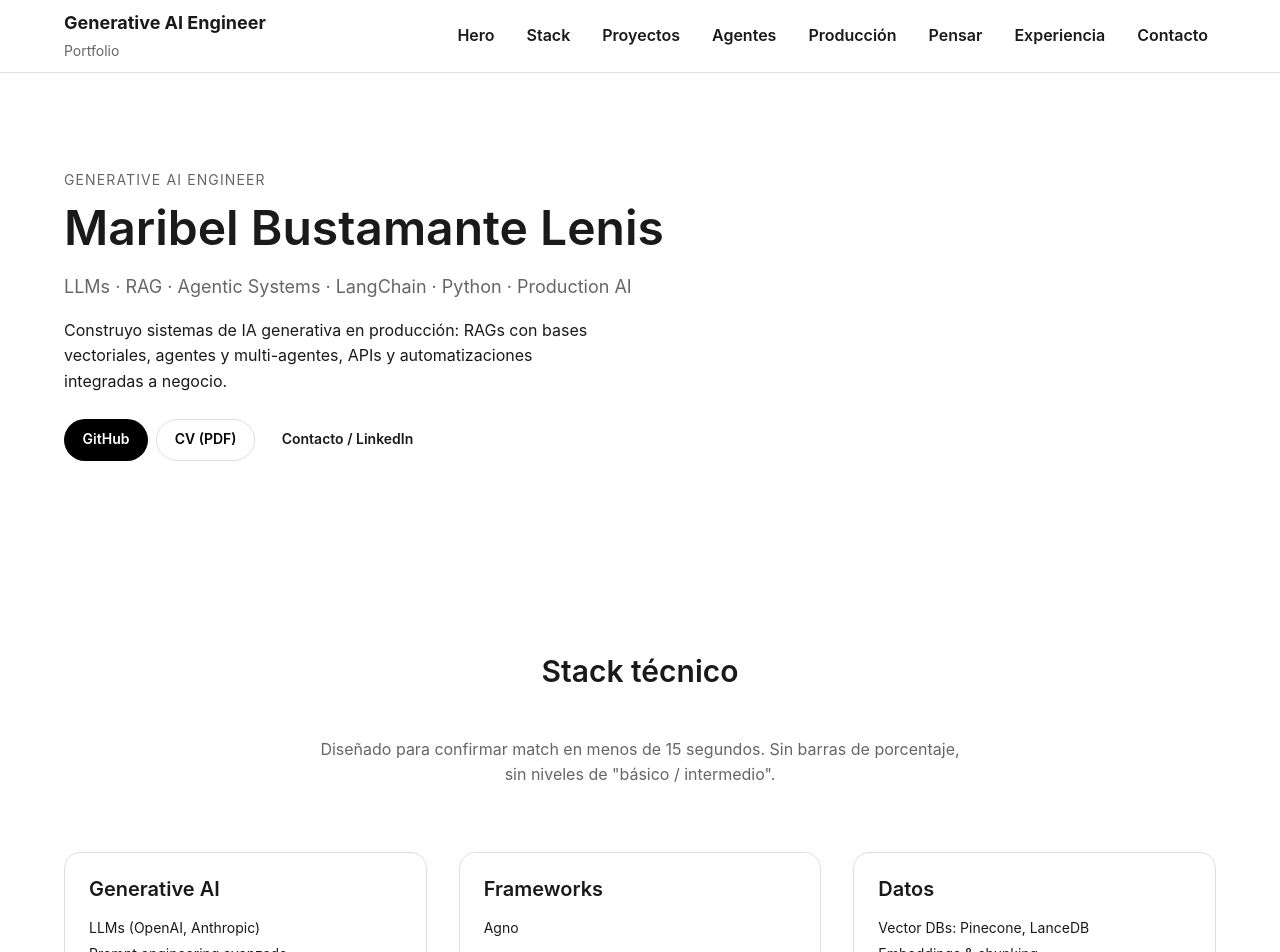
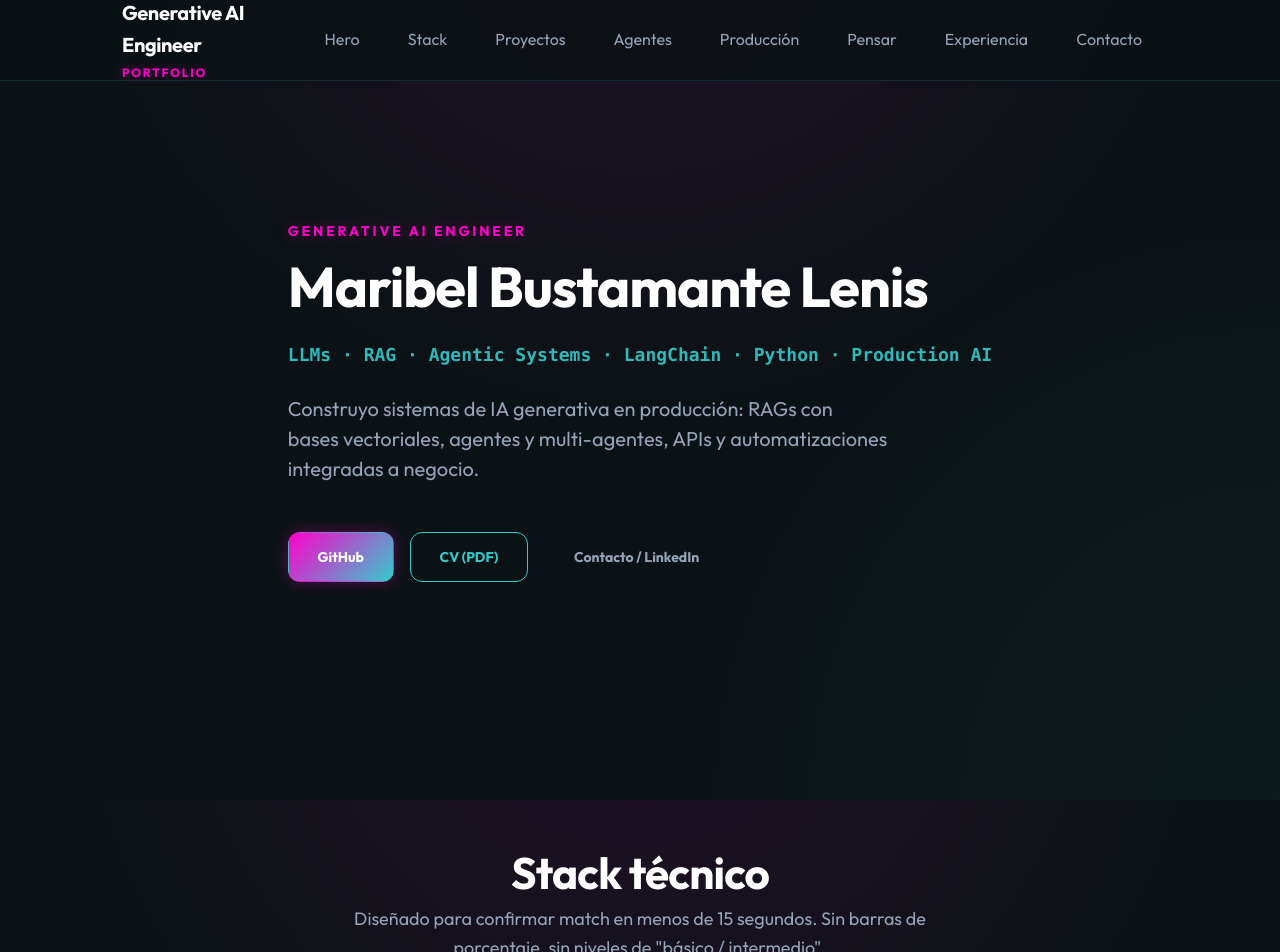
Before and after one commit to marylenis/portafolio-personal, a Next.js app: page / in a window 1280 px wide. Shown: the top 952 px of the page. Built offline with nearby package versions, Linux system fonts and the light colour scheme.

Commit message:
estilos y colores

```diff
--- a/app/layout.tsx
+++ b/app/layout.tsx
@@ -14,6 +14,11 @@ export default function RootLayout({
 }) {
   return (
     <html lang="es">
+      <head>
+        <link rel="preconnect" href="https://fonts.googleapis.com" />
+        <link rel="preconnect" href="https://fonts.gstatic.com" crossOrigin="anonymous" />
+        <link href="https://fonts.googleapis.com/css2?family=Outfit:wght@300;400;600;700&display=swap" rel="stylesheet" />
+      </head>
       <body>
         <Layout>{children}</Layout>
       </body>
--- a/styles/globals.css
+++ b/styles/globals.css
@@ -1,70 +1,62 @@
-/* Variables de diseño */
 :root {
-  /* Colores */
-  --color-primary: #000000;
-  --color-secondary: #666666;
-  --color-accent: #0066cc;
-  --color-background: #ffffff;
-  --color-text: #1a1a1a;
-  --color-text-light: #666666;
-  --color-border: #e0e0e0;
+  /* Cyber-Vibrant Palette */
+  --color-primary: #ffffff;
+  --color-secondary: #94a3b8;
+  --color-accent: #ff00cc;
+  /* Neon Pink */
+  --color-accent-teal: #33cccc;
+  /* Vibrant Teal */
+  --color-background: #0b1215;
+  /* Midnight Navy/Teal */
+  --color-surface: #121d21;
+  --color-surface-hover: #16252a;
+  --color-text: #f4f4f5;
+  --color-text-light: #94a3b8;
+  --color-border: rgba(51, 204, 204, 0.15);
+  --color-accent-gradient: linear-gradient(135deg, #ff00cc 0%, #33cccc 100%);
 
   /* Tipografía */
-  --font-primary: -apple-system, BlinkMacSystemFont, 'Segoe UI', 'Roboto', 'Oxygen',
-    'Ubuntu', 'Cantarell', 'Fira Sans', 'Droid Sans', 'Helvetica Neue',
-    sans-serif;
-  --font-mono: 'SF Mono', Monaco, 'Cascadia Code', 'Roboto Mono', Consolas,
-    'Courier New', monospace;
+  --font-primary: 'Outfit', -apple-system, BlinkMacSystemFont, 'Segoe UI', 'Roboto', sans-serif;
+  --font-mono: 'SF Mono', Monaco, 'Cascadia Code', 'Roboto Mono', monospace;
 
   /* Tamaños de fuente */
   --font-size-xs: 0.75rem;
-  /* 12px */
   --font-size-sm: 0.875rem;
-  /* 14px */
   --font-size-base: 1rem;
-  /* 16px */
   --font-size-lg: 1.125rem;
-  /* 18px */
   --font-size-xl: 1.25rem;
-  /* 20px */
   --font-size-2xl: 1.5rem;
-  /* 24px */
-  --font-size-3xl: 1.875rem;
-  /* 30px */
-  --font-size-4xl: 2.25rem;
-  /* 36px */
-  --font-size-5xl: 3rem;
-  /* 48px */
+  --font-size-3xl: 2rem;
+  --font-size-4xl: 2.75rem;
+  --font-size-5xl: 3.5rem;
 
   /* Espaciado */
   --spacing-xs: 0.25rem;
-  /* 4px */
   --spacing-sm: 0.5rem;
-  /* 8px */
   --spacing-md: 1rem;
-  /* 16px */
   --spacing-lg: 1.5rem;
-  /* 24px */
   --spacing-xl: 2rem;
-  /* 32px */
   --spacing-2xl: 3rem;
-  /* 48px */
-  --spacing-3xl: 4rem;
-  /* 64px */
-  --spacing-4xl: 6rem;
-  /* 96px */
+  --spacing-3xl: 5rem;
+  --spacing-4xl: 8rem;
 
-  /* Breakpoints (para uso en media queries) */
-  --breakpoint-sm: 640px;
-  --breakpoint-md: 768px;
-  --breakpoint-lg: 1024px;
-  --breakpoint-xl: 1280px;
+  /* Borders */
+  --radius-sm: 8px;
+  --radius-md: 12px;
+  --radius-lg: 20px;
+  --radius-full: 9999px;
+
+  /* Glassmorphism & Gloomy Effects */
+  --glass-bg: rgba(18, 29, 33, 0.75);
+  --glass-border: rgba(51, 204, 204, 0.2);
+  --glass-blur: blur(14px);
+  --neon-glow: 0 0 15px rgba(255, 0, 204, 0.3);
 
   /* Transiciones */
-  --transition-fast: 150ms ease;
-  --transition-base: 250ms ease;
-  --transition-slow: 350ms ease;
+  --transition-fast: 150ms cubic-bezier(0.4, 0, 0.2, 1);
+  --transition-base: 300ms cubic-bezier(0.4, 0, 0.2, 1);
 }
+
 
 /* Reset y base */
 * {
@@ -83,8 +75,21 @@ body {
   line-height: 1.6;
   color: var(--color-text);
   background-color: var(--color-background);
+  background-image:
+    radial-gradient(circle at 50% -20%, rgba(255, 0, 204, 0.1), transparent 50%),
+    radial-gradient(circle at 100% 100%, rgba(51, 204, 204, 0.05), transparent 40%);
+  background-attachment: fixed;
   -webkit-font-smoothing: antialiased;
   -moz-osx-font-smoothing: grayscale;
+}
+
+/* Glassmorphism Utility */
+.glass {
+  background: var(--glass-bg);
+  backdrop-filter: var(--glass-blur);
+  -webkit-backdrop-filter: var(--glass-blur);
+  border: 1px solid var(--glass-border);
+  box-shadow: 0 8px 32px 0 rgba(0, 0, 0, 0.3);
 }
 
 .layout {
@@ -96,10 +101,11 @@ body {
 .header {
   position: sticky;
   top: 0;
-  z-index: 10;
-  background: var(--color-background);
+  z-index: 100;
+  background: rgba(11, 18, 21, 0.8);
+  backdrop-filter: var(--glass-blur);
+  -webkit-backdrop-filter: var(--glass-blur);
   border-bottom: 1px solid var(--color-border);
-  backdrop-filter: blur(8px);
 }
 
 .header__content {
@@ -107,7 +113,7 @@ body {
   align-items: center;
   justify-content: space-between;
   gap: var(--spacing-lg);
-  height: 72px;
+  height: 80px;
 }
 
 .brand {
@@ -118,12 +124,18 @@ body {
 
 .brand__title {
   font-weight: 700;
-  font-size: var(--font-size-lg);
+  font-size: var(--font-size-xl);
+  letter-spacing: -0.02em;
+  color: #ffffff;
 }
 
 .brand__subtitle {
-  color: var(--color-text-light);
-  font-size: var(--font-size-sm);
+  color: var(--color-accent);
+  font-size: var(--font-size-xs);
+  font-weight: 700;
+  text-transform: uppercase;
+  letter-spacing: 0.15em;
+  text-shadow: 0 0 10px rgba(255, 0, 204, 0.4);
 }
 
 .nav {
@@ -137,16 +149,16 @@ body {
 }
 
 .nav__link {
-  font-weight: 600;
-  color: var(--color-text);
-  padding: var(--spacing-xs) var(--spacing-sm);
-  border-radius: 6px;
-  transition: background var(--transition-fast), color var(--transition-fast);
+  font-weight: 500;
+  color: var(--color-text-light);
+  padding: var(--spacing-xs) var(--spacing-md);
+  border-radius: var(--radius-sm);
+  transition: var(--transition-base);
 }
 
 .nav__link:hover {
-  color: var(--color-accent);
-  background: rgba(0, 0, 0, 0.03);
+  color: var(--color-accent-teal);
+  background: rgba(51, 204, 204, 0.05);
 }
 
 .main {
@@ -155,9 +167,9 @@ body {
 
 .footer {
   border-top: 1px solid var(--color-border);
-  background: var(--color-background);
-  padding: var(--spacing-lg) 0;
-  margin-top: var(--spacing-2xl);
+  background: var(--color-surface);
+  padding: var(--spacing-2xl) 0;
+  margin-top: var(--spacing-4xl);
 }
 
 .footer__content {
@@ -179,48 +191,50 @@ h3,
 h4,
 h5,
 h6 {
-  font-weight: 600;
-  line-height: 1.2;
-  color: var(--color-text);
-  margin-bottom: var(--spacing-md);
+  font-weight: 700;
+  line-height: 1.1;
+  color: #ffffff;
+  margin-bottom: var(--spacing-lg);
+  letter-spacing: -0.02em;
 }
 
 h1 {
+  font-size: var(--font-size-5xl);
+}
+
+h2 {
   font-size: var(--font-size-4xl);
 }
 
-h2 {
+h3 {
   font-size: var(--font-size-3xl);
 }
 
-h3 {
+h4 {
   font-size: var(--font-size-2xl);
-}
-
-h4 {
-  font-size: var(--font-size-xl);
 }
 
 p {
   margin-bottom: var(--spacing-md);
-  color: var(--color-text);
+  color: var(--color-text-light);
 }
 
 a {
-  color: var(--color-accent);
+  color: var(--color-accent-teal);
   text-decoration: none;
-  transition: color var(--transition-fast);
+  transition: var(--transition-fast);
 }
 
 a:hover {
-  color: var(--color-primary);
+  color: var(--color-accent);
+  text-shadow: 0 0 10px rgba(255, 0, 204, 0.4);
 }
 
 /* Utilidades */
 .container {
-  max-width: 1200px;
+  max-width: 1100px;
   margin: 0 auto;
-  padding: 0 var(--spacing-lg);
+  padding: 0 var(--spacing-xl);
 }
 
 .section {
@@ -228,15 +242,18 @@ a:hover {
 }
 
 .section-title {
-  font-size: var(--font-size-3xl);
-  font-weight: 600;
-  margin-bottom: var(--spacing-2xl);
+  font-size: var(--font-size-4xl);
+  font-weight: 700;
+  margin-bottom: var(--spacing-sm);
   text-align: center;
 }
 
 /* Hero */
 .hero {
   padding-top: var(--spacing-4xl);
+  min-height: 80vh;
+  display: flex;
+  align-items: center;
 }
 
 .hero__content {
@@ -247,39 +264,47 @@ a:hover {
 }
 
 .hero__text {
-  max-width: 640px;
+  max-width: 720px;
 }
 
 .hero__eyebrow {
   font-size: var(--font-size-sm);
   text-transform: uppercase;
-  letter-spacing: 0.08em;
-  color: var(--color-text-light);
-  margin-bottom: var(--spacing-sm);
+  letter-spacing: 0.2em;
+  color: var(--color-accent);
+  font-weight: 700;
+  margin-bottom: var(--spacing-md);
+  text-shadow: 0 0 15px rgba(255, 0, 204, 0.3);
 }
 
 .hero__title {
   font-size: var(--font-size-5xl);
-  margin-bottom: var(--spacing-md);
+  margin-bottom: var(--spacing-lg);
+  line-height: 1.05;
+  color: #ffffff;
 }
 
 .hero__headline {
   font-size: var(--font-size-lg);
-  color: var(--color-text-light);
-  margin-bottom: var(--spacing-md);
+  color: var(--color-accent-teal);
+  margin-bottom: var(--spacing-lg);
+  font-family: var(--font-mono);
+  font-weight: 600;
+  opacity: 0.9;
 }
 
 .hero__value {
-  font-size: var(--font-size-base);
-  color: var(--color-text);
-  margin-bottom: var(--spacing-lg);
-  max-width: 540px;
+  font-size: var(--font-size-xl);
+  color: var(--color-text-light);
+  margin-bottom: var(--spacing-2xl);
+  max-width: 600px;
+  line-height: 1.5;
 }
 
 .hero__cta-group {
   display: flex;
   flex-wrap: wrap;
-  gap: var(--spacing-sm);
+  gap: var(--spacing-md);
 }
 
 /* Botones */
@@ -287,49 +312,49 @@ a:hover {
   display: inline-flex;
   align-items: center;
   justify-content: center;
-  padding: 0.55rem 1.1rem;
-  border-radius: 999px;
+  padding: 0.8rem 1.8rem;
+  border-radius: var(--radius-md);
   font-size: var(--font-size-sm);
-  font-weight: 600;
+  font-weight: 700;
   border: 1px solid transparent;
   cursor: pointer;
-  transition:
-    background-color var(--transition-fast),
-    color var(--transition-fast),
-    border-color var(--transition-fast),
-    transform var(--transition-fast);
+  transition: var(--transition-base);
+  gap: var(--spacing-sm);
 }
 
 .button--primary {
-  background-color: var(--color-primary);
+  background: var(--color-accent-gradient);
   color: #ffffff;
+  box-shadow: 0 0 15px rgba(255, 0, 204, 0.3);
 }
 
 .button--primary:hover {
-  background-color: #111111;
-  transform: translateY(-1px);
+  transform: translateY(-3px);
+  box-shadow: 0 0 25px rgba(255, 0, 204, 0.5);
+  filter: brightness(1.1);
 }
 
 .button--secondary {
-  background-color: #ffffff;
-  color: var(--color-primary);
-  border-color: var(--color-border);
+  background-color: transparent;
+  color: var(--color-accent-teal);
+  border-color: var(--color-accent-teal);
 }
 
 .button--secondary:hover {
-  background-color: #f7f7f7;
-  transform: translateY(-1px);
+  background-color: rgba(51, 204, 204, 0.05);
+  transform: translateY(-3px);
+  box-shadow: 0 0 15px rgba(51, 204, 204, 0.2);
 }
 
 .button--ghost {
   background-color: transparent;
-  color: var(--color-text);
-  border-color: transparent;
+  color: var(--color-text-light);
 }
 
 .button--ghost:hover {
-  background-color: rgba(0, 0, 0, 0.03);
-  transform: translateY(-1px);
+  color: #ffffff;
+  background: rgba(255, 255, 255, 0.05);
+  transform: translateY(-2px);
 }
 
 /* Stack */
@@ -341,25 +366,35 @@ a:hover {
 
 .stack__subtitle {
   color: var(--color-text-light);
-  font-size: var(--font-size-base);
+  font-size: var(--font-size-lg);
 }
 
 .stack__grid {
   display: grid;
-  grid-template-columns: repeat(3, minmax(0, 1fr));
-  gap: var(--spacing-xl);
+  grid-template-columns: repeat(auto-fit, minmax(280px, 1fr));
+  gap: var(--spacing-lg);
 }
 
 .stack__card {
-  border: 1px solid var(--color-border);
-  border-radius: 16px;
-  padding: var(--spacing-lg);
-  background-color: #ffffff;
+  border: 1px solid var(--glass-border);
+  border-radius: var(--radius-lg);
+  padding: var(--spacing-xl);
+  background: var(--color-surface);
+  transition: var(--transition-base);
+}
+
+.stack__card:hover {
+  transform: translateY(-5px);
+  border-color: var(--color-accent);
+  background: var(--color-surface-hover);
+  box-shadow: 0 0 20px rgba(255, 0, 204, 0.1);
 }
 
 .stack__card-title {
   font-size: var(--font-size-xl);
-  margin-bottom: var(--spacing-md);
+  margin-bottom: var(--spacing-lg);
+  color: var(--color-accent-teal);
+  text-shadow: 0 0 10px rgba(51, 204, 204, 0.2);
 }
 
 .stack__list {
@@ -368,12 +403,21 @@ a:hover {
   margin: 0;
   display: flex;
   flex-direction: column;
-  gap: var(--spacing-xs);
+  gap: var(--spacing-sm);
 }
 
 .stack__item {
-  font-size: var(--font-size-sm);
-  color: var(--color-text);
+  font-size: var(--font-size-base);
+  color: var(--color-text-light);
+  display: flex;
+  align-items: center;
+  gap: var(--spacing-sm);
+}
+
+.stack__item::before {
+  content: "→";
+  color: var(--color-accent);
+  font-weight: 700;
 }
 
 /* Projects */
@@ -385,59 +429,70 @@ a:hover {
 
 .projects__subtitle {
   color: var(--color-text-light);
-  font-size: var(--font-size-base);
+  font-size: var(--font-size-lg);
 }
 
 .projects__grid {
   display: grid;
-  grid-template-columns: repeat(2, minmax(0, 1fr));
+  grid-template-columns: repeat(auto-fit, minmax(400px, 1fr));
   gap: var(--spacing-xl);
 }
 
 .project-card {
-  border: 1px solid var(--color-border);
-  border-radius: 16px;
-  padding: var(--spacing-lg);
-  background: #ffffff;
-  box-shadow: 0 8px 24px rgba(0, 0, 0, 0.03);
+  border: 1px solid var(--glass-border);
+  border-radius: var(--radius-lg);
+  padding: var(--spacing-2xl);
+  background: var(--color-surface);
+  transition: var(--transition-base);
+  display: flex;
+  flex-direction: column;
+}
+
+.project-card:hover {
+  transform: translateY(-5px);
+  border-color: var(--color-accent-teal);
+  box-shadow: 0 10px 40px -15px rgba(51, 204, 204, 0.3);
 }
 
 .project-card__header {
-  margin-bottom: var(--spacing-md);
+  margin-bottom: var(--spacing-lg);
 }
 
 .project-card__title {
-  font-size: var(--font-size-xl);
+  font-size: var(--font-size-2xl);
   margin: 0;
+  color: #ffffff;
 }
 
 .project-card__section {
-  margin-bottom: var(--spacing-md);
+  margin-bottom: var(--spacing-lg);
 }
 
 .project-card__section--grid {
   display: grid;
   grid-template-columns: repeat(2, minmax(0, 1fr));
-  gap: var(--spacing-md);
+  gap: var(--spacing-lg);
 }
 
 .project-card__label {
   text-transform: uppercase;
-  letter-spacing: 0.06em;
+  letter-spacing: 0.1em;
   font-size: var(--font-size-xs);
-  color: var(--color-text-light);
+  color: var(--color-accent-teal);
+  font-weight: 700;
   margin-bottom: var(--spacing-xs);
 }
 
 .project-card__text {
   margin: 0;
-  color: var(--color-text);
-  font-size: var(--font-size-base);
+  color: var(--color-text-light);
+  font-size: var(--font-size-sm);
+  line-height: 1.5;
 }
 
 .project-card__list {
-  list-style: disc;
-  padding-left: 1.2rem;
+  list-style: none;
+  padding: 0;
   margin: 0;
   display: grid;
   gap: var(--spacing-xs);
@@ -445,13 +500,21 @@ a:hover {
 
 .project-card__list-item {
   font-size: var(--font-size-sm);
-  color: var(--color-text);
+  color: var(--color-text-light);
+  display: flex;
+  gap: var(--spacing-xs);
+}
+
+.project-card__list-item::before {
+  content: "•";
+  color: var(--color-accent);
 }
 
 .project-card__links {
   display: flex;
-  gap: var(--spacing-sm);
-  margin-top: var(--spacing-md);
+  gap: var(--spacing-md);
+  margin-top: auto;
+  padding-top: var(--spacing-lg);
 }
 
 /* Agents Section */
@@ -469,63 +532,77 @@ a:hover {
 
 .agents__content {
   display: grid;
-  gap: var(--spacing-3xl);
+  gap: var(--spacing-xl);
   max-width: 900px;
   margin: 0 auto;
 }
 
 .agents__item {
-  padding: var(--spacing-xl);
-  border: 1px solid var(--color-border);
-  border-radius: 8px;
-  background-color: var(--color-background);
+  padding: var(--spacing-2xl);
+  border: 1px solid var(--glass-border);
+  border-radius: var(--radius-lg);
+  background: var(--color-surface);
+  transition: var(--transition-base);
+}
+
+.agents__item:hover {
+  border-color: var(--color-accent);
+  background: var(--color-surface-hover);
+  box-shadow: 0 0 20px rgba(51, 204, 204, 0.1);
 }
 
 .agents__item h3 {
-  font-size: var(--font-size-xl);
+  font-size: var(--font-size-2xl);
   margin-bottom: var(--spacing-md);
-  color: var(--color-text);
+  color: #ffffff;
 }
 
 .agents__item p {
   margin-bottom: var(--spacing-md);
-  line-height: 1.7;
+  line-height: 1.6;
 }
 
 .agents__item ul {
-  list-style: disc;
-  padding-left: 1.5rem;
+  list-style: none;
+  padding: 0;
   margin: var(--spacing-md) 0;
   display: grid;
   gap: var(--spacing-sm);
 }
 
 .agents__item li {
-  line-height: 1.6;
+  color: var(--color-text-light);
+  display: flex;
+  gap: var(--spacing-sm);
+}
+
+.agents__item li::before {
+  content: "✦";
+  color: var(--color-accent);
 }
 
 .agents__item li strong {
-  color: var(--color-text);
+  color: var(--color-accent-teal);
   font-weight: 600;
 }
 
 .agents__workflow {
   display: grid;
-  gap: var(--spacing-lg);
+  gap: var(--spacing-md);
   margin-top: var(--spacing-lg);
 }
 
 .workflow-step {
   padding: var(--spacing-md);
-  background-color: rgba(0, 102, 204, 0.05);
-  border-left: 3px solid var(--color-accent);
-  border-radius: 4px;
+  background-color: rgba(51, 204, 204, 0.05);
+  border-left: 2px solid var(--color-accent);
+  border-radius: var(--radius-sm);
 }
 
 .workflow-step h4 {
   font-size: var(--font-size-base);
   margin-bottom: var(--spacing-xs);
-  color: var(--color-accent);
+  color: var(--color-accent-teal);
 }
 
 .workflow-step p {
@@ -533,153 +610,57 @@ a:hover {
   font-size: var(--font-size-sm);
 }
 
-.agents__example {
-  margin-top: var(--spacing-xl);
-  padding: var(--spacing-xl);
-  background-color: rgba(0, 0, 0, 0.02);
-  border-radius: 8px;
+/* Animations */
+@keyframes fadeInUp {
+  from {
+    opacity: 0;
+    transform: translateY(20px);
   }
 
-.agents__example h3 {
-  font-size: var(--font-size-xl);
-  margin-bottom: var(--spacing-lg);
+  to {
+    opacity: 1;
+    transform: translateY(0);
+  }
 }
 
-.example-flow {
-  display: grid;
-  gap: var(--spacing-md);
-  margin-bottom: var(--spacing-lg);
+.section {
+  animation: fadeInUp 0.8s ease-out forwards;
 }
 
-.flow-step {
-  display: flex;
-  gap: var(--spacing-md);
-  align-items: flex-start;
-  padding: var(--spacing-md);
-  background-color: var(--color-background);
-  border: 1px solid var(--color-border);
-  border-radius: 6px;
+/* Responsive Overrides */
+@media (max-width: 768px) {
+  :root {
+    --font-size-5xl: 2.5rem;
+    --font-size-4xl: 2rem;
+    --font-size-3xl: 1.75rem;
+    --font-size-2xl: 1.25rem;
   }
 
-.flow-number {
-  display: flex;
-  align-items: center;
-  justify-content: center;
-  width: 32px;
-  height: 32px;
-  min-width: 32px;
-  background-color: var(--color-accent);
-  color: white;
-  border-radius: 50%;
-  font-weight: 600;
-  font-size: var(--font-size-sm);
+  .header__content {
+    flex-direction: row;
+    height: 64px;
   }
 
-.flow-step p {
-  margin: 0;
-  flex: 1;
+  .brand__subtitle {
+    display: none;
   }
 
-.flow-step strong {
-  color: var(--color-text);
-  font-weight: 600;
+  .hero__title {
+    font-size: 2.5rem;
   }
 
-.example-note {
-  font-size: var(--font-size-sm);
-  color: var(--color-text-light);
-  font-style: italic;
-  margin-top: var(--spacing-md);
-  padding-top: var(--spacing-md);
-  border-top: 1px solid var(--color-border);
-}
-
-@media (max-width: 1024px) {
   .projects__grid {
     grid-template-columns: 1fr;
   }
 
-  .project-card__section--grid {
+  .stack__grid {
     grid-template-columns: 1fr;
   }
 }
 
-/* Responsive */
-@media (max-width: 768px) {
-  :root {
-    --font-size-5xl: 2.5rem;
-    /* Adjusted for mobile */
-    --font-size-4xl: 2rem;
-    --font-size-3xl: 1.75rem;
-    --font-size-2xl: 1.5rem;
-  }
-
-  .section {
-    padding: var(--spacing-2xl) 0;
-  }
-
-  .container {
-    padding: 0 var(--spacing-md);
-  }
-
-  .header__content {
-    flex-direction: column;
-    align-items: flex-start;
-    height: auto;
-    padding: var(--spacing-md) 0;
-  }
-
-  .nav__list {
-    flex-wrap: wrap;
-    gap: var(--spacing-sm);
-  }
-
-  .nav__link {
-    font-size: var(--font-size-sm);
-    padding: var(--spacing-xs) var(--spacing-sm);
-  }
-
-  .footer__content {
-    flex-direction: column;
-    align-items: flex-start;
-  }
-
-  .hero__content {
-    flex-direction: column;
-    align-items: flex-start;
-    gap: var(--spacing-xl);
-  }
-
-  .hero__title {
-    font-size: var(--font-size-5xl);
-  }
-
-  .hero__headline {
-    font-size: var(--font-size-lg);
-  }
-
-  /* Stack Responsive */
-  .stack__grid {
-    grid-template-columns: 1fr;
-    gap: var(--spacing-md);
-  }
-
-  /* Projects Responsive */
-  .projects__header,
-  .stack__header,
-  .section-subtitle {
-    margin-bottom: var(--spacing-xl);
-  }
-
-  .project-card {
-    padding: var(--spacing-md);
-  }
-}
-
-
 /* Contact Section */
 .contact {
-  background-color: #fafafa;
+  background: radial-gradient(circle at 50% 50%, rgba(255, 0, 204, 0.05), transparent 70%);
 }
 
 .contact__content {
@@ -692,11 +673,11 @@ a:hover {
   text-align: center;
   max-width: 600px;
   margin: 0 auto;
-  padding: var(--spacing-2xl);
-  background: white;
-  border-radius: 24px;
-  border: 1px solid var(--color-border);
-  box-shadow: 0 4px 20px rgba(0, 0, 0, 0.05);
+  padding: var(--spacing-3xl);
+  background: var(--color-surface);
+  border-radius: var(--radius-lg);
+  border: 1px solid var(--glass-border);
+  box-shadow: 0 10px 40px rgba(0, 0, 0, 0.4);
 }
 
 .contact__text {
@@ -710,10 +691,11 @@ a:hover {
   font-weight: 700;
   color: var(--color-text);
   margin-bottom: var(--spacing-xl);
-  background: linear-gradient(135deg, var(--color-text) 0%, var(--color-accent) 100%);
+  background: var(--color-accent-gradient);
   -webkit-background-clip: text;
   -webkit-text-fill-color: transparent;
   background-clip: text;
+  filter: drop-shadow(0 0 10px rgba(255, 0, 204, 0.3));
 }
 
 .contact__links {
@@ -724,7 +706,5 @@ a:hover {
 }
 
 .contact__button {
-  min-width: 160px;
-  font-size: var(--font-size-base);
-  padding: 0.75rem 1.5rem;
+  min-width: 180px;
 }
```
Lines whose indentation alone changed are shown as unchanged.
